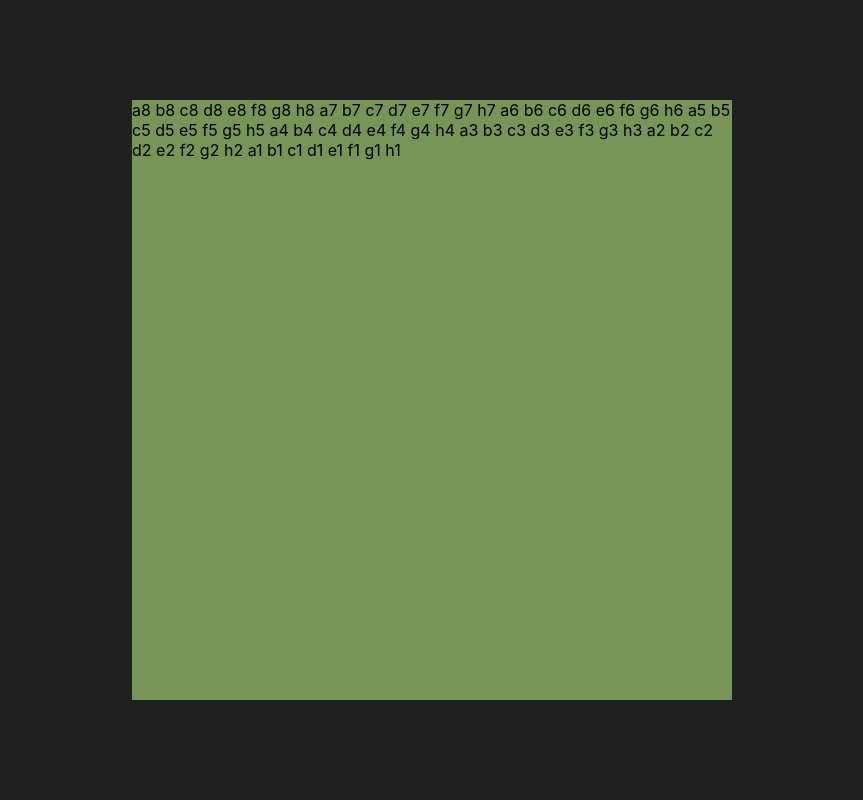
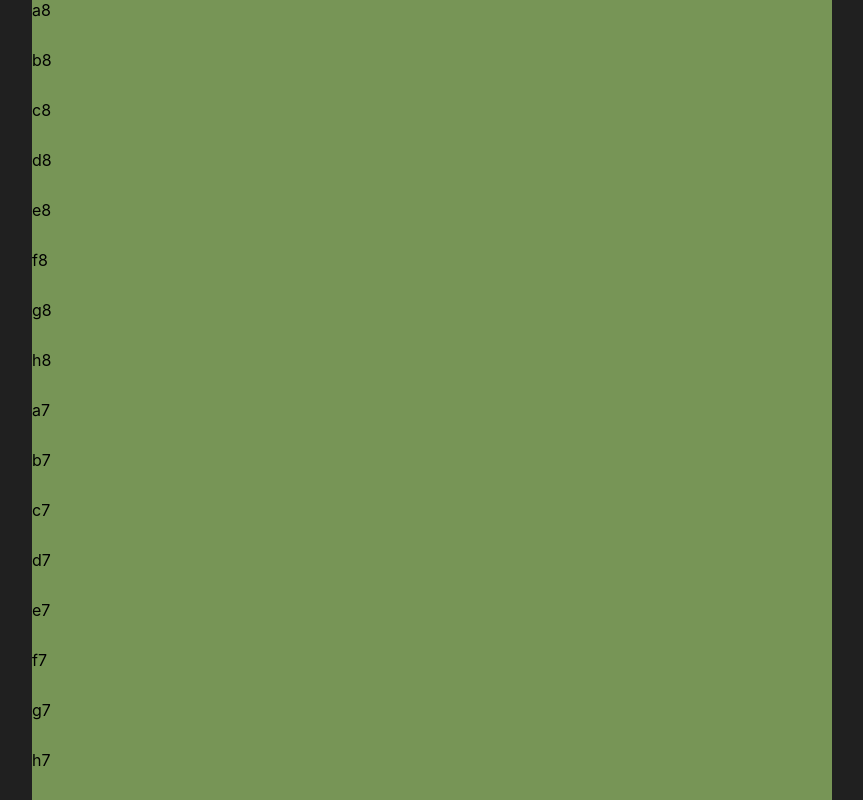
Before and after one commit to jtsui23-code/chessapp, a React (Create React App) app: page / in a window 1280 px wide. Shown: the top 800 px of the page, without its empty margins (208-1071 px from the left). Built offline with nearby package versions, Linux system fonts and the light colour scheme.

Commit message:
Making tile number

```diff
--- a/src/components/Chessboard.css
+++ b/src/components/Chessboard.css
@@ -1,5 +1,10 @@
 #chessboard {
-    width: 600px;
-    height: 600px;
+    width: 800px;
+    height: 800px;
     background-color: #779556;
 }
+
+#chessboard .tile {
+  width: 50px;
+  height: 50px;
+}
--- a/src/components/Chessboard.tsx
+++ b/src/components/Chessboard.tsx
@@ -10,7 +10,7 @@ export default function Chessboard() {
            for(let j = verticalAxis.length-1; j>=0; j--){
            for(let i = 0; i< horizontalAxis.length; i++){
 
-                board.push(<span> {horizontalAxis[i]}{verticalAxis[j]} </span>)
+                board.push(<div className="tile"> {horizontalAxis[i]}{verticalAxis[j]} </div>)
             }
            }
     return <div id="chessboard">
```
Also changed, not shown: src/App.css (line endings or trailing spaces).
